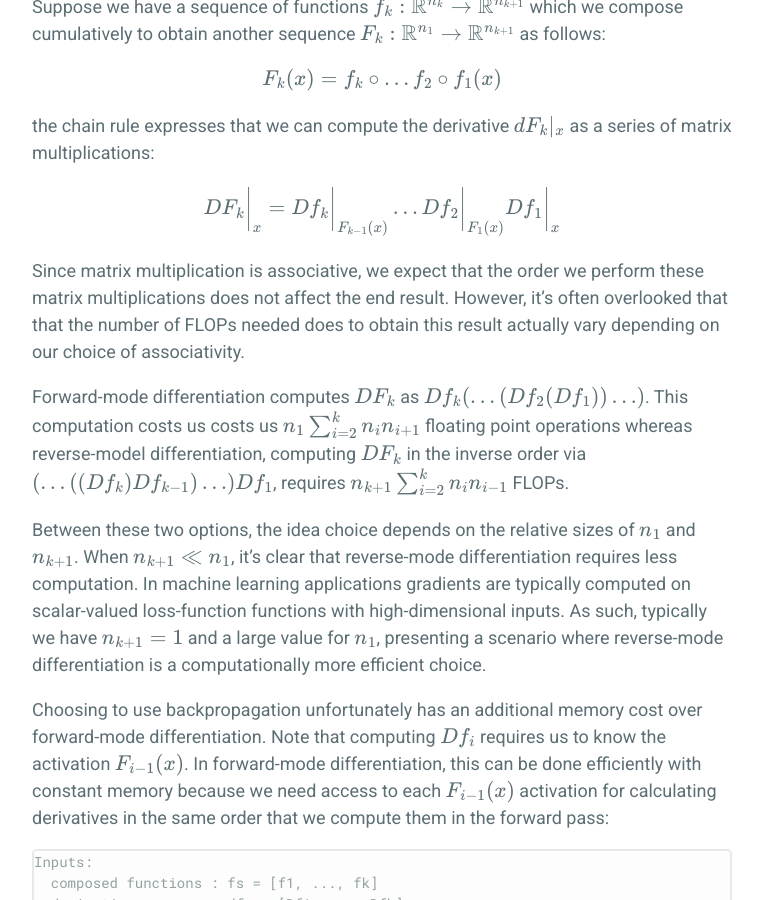
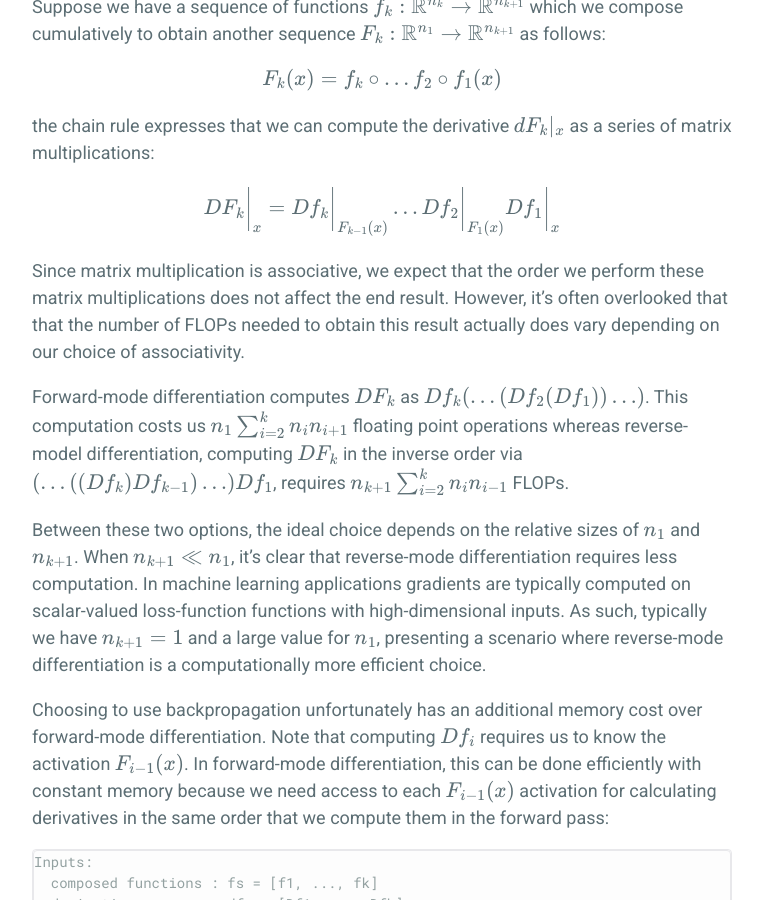
Before and after one commit to frankwang95/frankwang95.github.io, a Jekyll site: the page built from _posts/2020-05-05-fwd-vs-reverse-mode-autodiff.md, in a window 1280 px wide and 900 px high, scrolled down 760 px. Shown: the whole window, without its empty margins (258-1021 px from the left). Built offline with Jekyll 4.4.1, drawn with Linux system fonts in a browser that asks for light colours; formulas are drawn with MathJax 3.

Commit message:
Fixing grammar.

```diff
--- a/_posts/2020-05-05-fwd-vs-reverse-mode-autodiff.md
+++ b/_posts/2020-05-05-fwd-vs-reverse-mode-autodiff.md
@@ -15,11 +15,11 @@ the chain rule expresses that we can compute the derivative $$dF_k \vert_x$$ as
 
 $$DF_k \bigg\vert_x = Df_{k} \bigg\vert_{F_{k-1}(x)} \ldots Df_2 \bigg\vert_{F_1(x)} Df_1 \bigg\vert_x$$
 
-Since matrix multiplication is associative, we expect that the order we perform these matrix multiplications does not affect the end result. However, it's often overlooked that that the number of FLOPs needed does to obtain this result actually vary depending on our choice of associativity.
+Since matrix multiplication is associative, we expect that the order we perform these matrix multiplications does not affect the end result. However, it's often overlooked that that the number of FLOPs needed to obtain this result actually does vary depending on our choice of associativity.
 
-Forward-mode differentiation computes $$DF_k$$ as $$Df_k ( \ldots ( Df_2 ( Df_1) ) \ldots )$$. This computation costs us costs us $$n_1 \sum_{i=2}^k n_i n_{i+1}$$ floating point operations whereas reverse-model differentiation, computing $$DF_k$$ in the inverse order via $$( \ldots ( ( Df_k ) Df_{k-1} ) \ldots ) Df_1$$, requires $$n_{k+1} \sum_{i=2}^k n_i n_{i-1}$$ FLOPs.
+Forward-mode differentiation computes $$DF_k$$ as $$Df_k ( \ldots ( Df_2 ( Df_1) ) \ldots )$$. This computation costs us $$n_1 \sum_{i=2}^k n_i n_{i+1}$$ floating point operations whereas reverse-model differentiation, computing $$DF_k$$ in the inverse order via $$( \ldots ( ( Df_k ) Df_{k-1} ) \ldots ) Df_1$$, requires $$n_{k+1} \sum_{i=2}^k n_i n_{i-1}$$ FLOPs.
 
-Between these two options, the idea choice depends on the relative sizes of $$n_1$$ and $$n_{k+1}$$. When $$n_{k+1} \ll n_1$$, it's clear that reverse-mode differentiation requires less computation. In machine learning applications gradients are typically computed on scalar-valued loss-function functions with high-dimensional inputs. As such, typically we have $$n_{k+1} = 1$$ and a large value for $$n_1$$, presenting a scenario where reverse-mode differentiation is a computationally more efficient choice.
+Between these two options, the ideal choice depends on the relative sizes of $$n_1$$ and $$n_{k+1}$$. When $$n_{k+1} \ll n_1$$, it's clear that reverse-mode differentiation requires less computation. In machine learning applications gradients are typically computed on scalar-valued loss-function functions with high-dimensional inputs. As such, typically we have $$n_{k+1} = 1$$ and a large value for $$n_1$$, presenting a scenario where reverse-mode differentiation is a computationally more efficient choice.
 
 Choosing to use backpropagation unfortunately has an additional memory cost over forward-mode differentiation. Note that computing $$Df_i$$ requires us to know the activation $$F_{i-1}(x)$$. In forward-mode differentiation, this can be done efficiently with constant memory because we need access to each $$F_{i-1}(x)$$ activation for calculating derivatives in the same order that we compute them in the forward pass:
 
```
